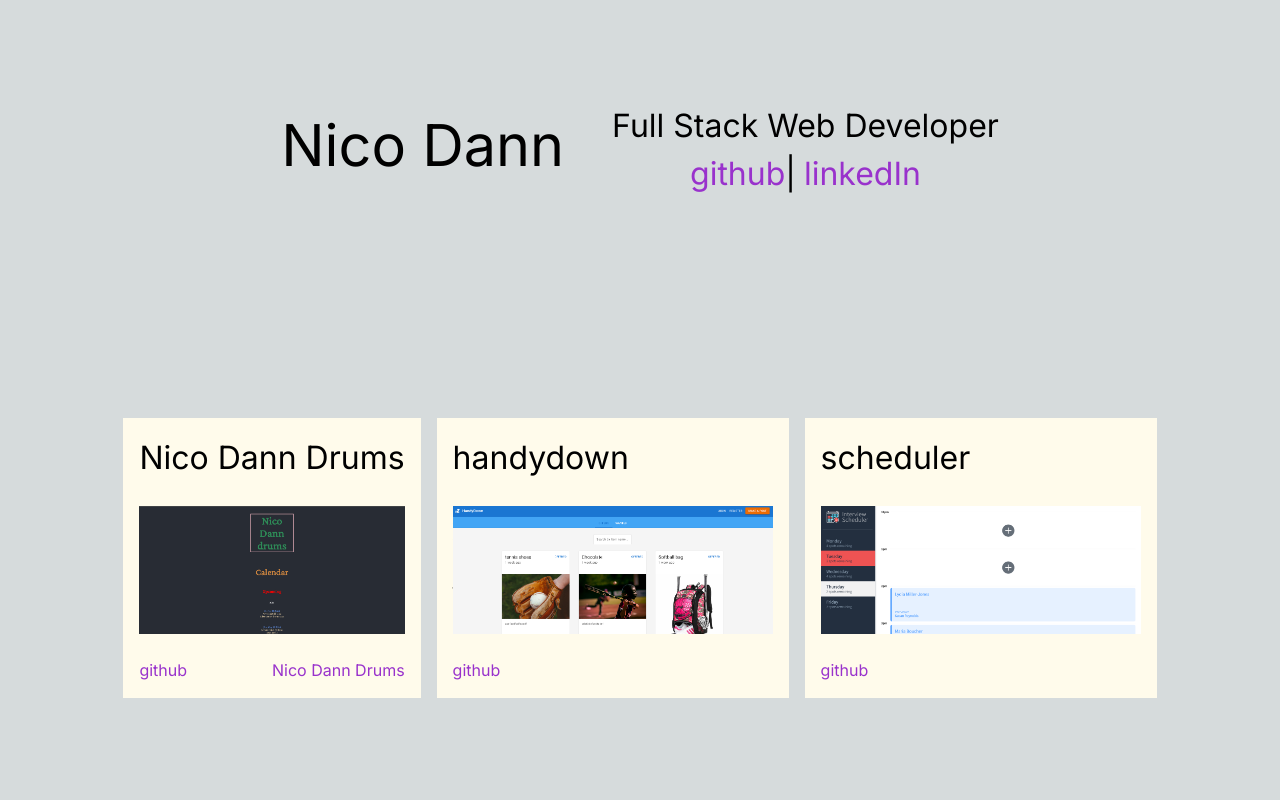
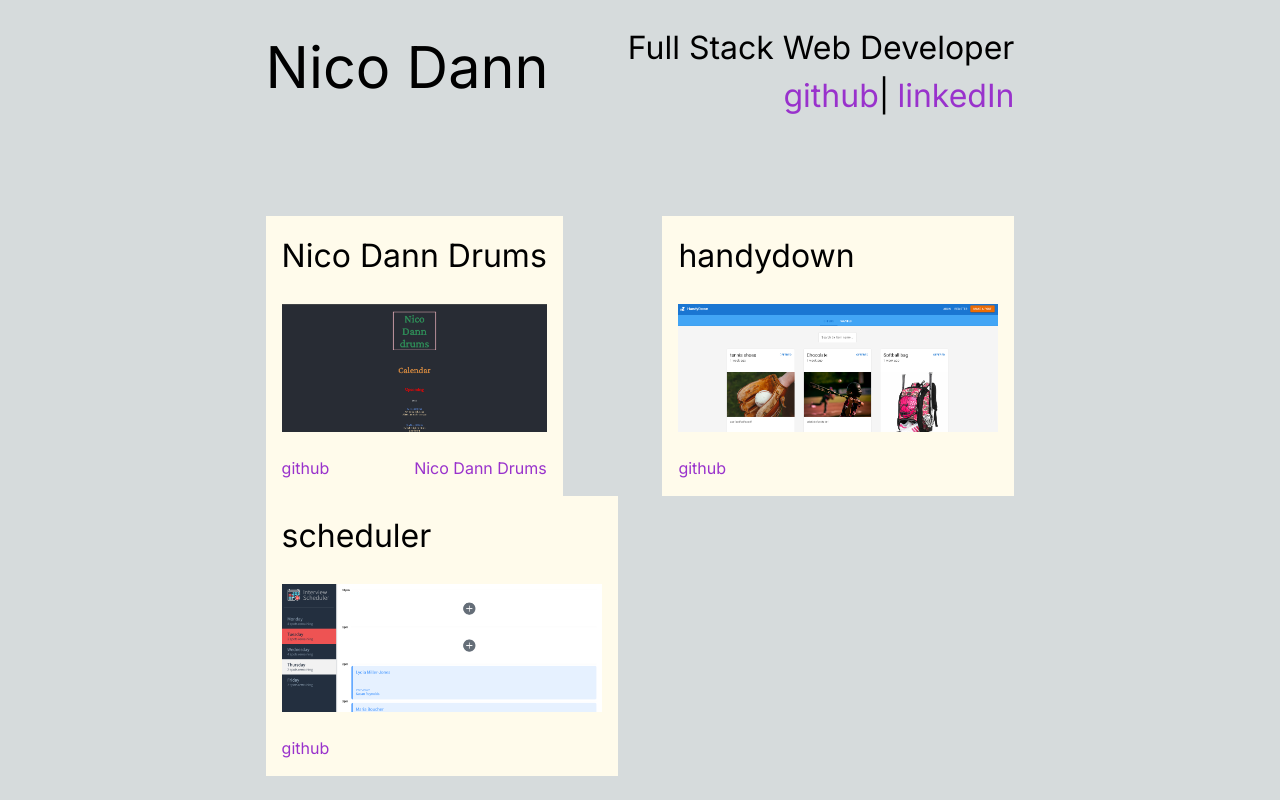
Before and after one commit to nicodann/portfolio, a Next.js app: page / in a window 1280 px wide. Built offline with nearby package versions, Linux system fonts and the light colour scheme.

Commit message:
Edit spacing

```diff
--- a/app/page.tsx
+++ b/app/page.tsx
@@ -15,14 +15,15 @@
 
 
   return (
-    <main className="flex min-h-screen flex-col items-center justify-around gap-12 p-4">
-      <section className="flex gap-12 flex-wrap justify-center">
+    <main className="flex min-h-screen flex-col items-center justify-center gap-24 p-4">
+      <div className="w-3/5 flex flex-col gap-24">
+        <header className="flex gap-12 flex-wrap justify-between w-full">
           <h1>
             Nico Dann
           </h1>
 
-        <section className="flex flex-col items-center">
-          <h2 className="text-center">
+          <section className="flex flex-col items-end">
+            <h2>
               Full Stack Web Developer
             </h2>
 
@@ -40,9 +41,11 @@
 
           </section>
 
-      </section>
+        </header>
 
         <ProjectGallery />
+      </div>
+
 
 
     </main>
--- a/components/ProjectGallery/index.tsx
+++ b/components/ProjectGallery/index.tsx
@@ -42,13 +42,13 @@
     },
   ]
   return (
-    <section className="flex flex-row justify-center min-w-full gap-4 flex-wrap">
+    <section className="flex flex-row justify-between min-w-full flex-wrap">
         {projects.map((project, i) => (
           <div key={i} className="flex flex-col gap-6 bg-amber-50 p-4 justify-between">
             <h2>{project.name}</h2>
             <div className="flex flex-col gap-4 relative min-h-32">
               {project.image_url ?
-              <Image src={project.image_url} alt={project.name} fill objectFit='cover' objectPosition="50% top"/>
+              <Image src={project.image_url} alt={project.name} fill className="object-cover object-top"/>
               //  fill
               : project.url &&
                 <iframe src={project.url}/>
```
Lines whose indentation alone changed are shown as unchanged.
